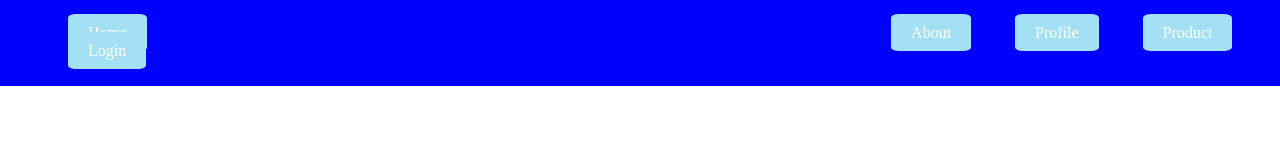
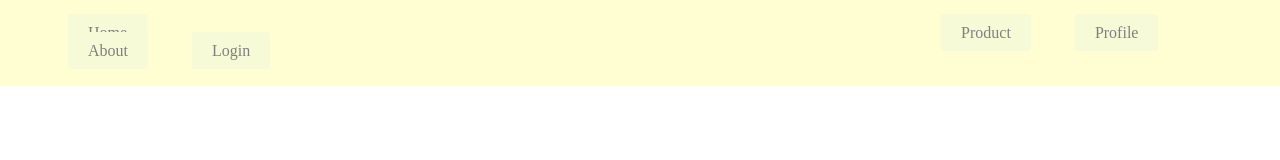
Before and after one commit to gegeact/CSS-style, a plain HTML site: page index.html in a window 1280 px wide. Drawn offline with Linux system fonts and the light colour scheme.

```diff
--- a/index.html
+++ b/index.html
@@ -13,9 +13,9 @@
                 <li class="nav-header">Home</li>
             </div>
             <div class="nav-left">
+                <li class="nav-item">Product</li>
+                <li class="nav-item">Profile</li>
                 <li class="nav-item">About</li>
-                <li class="nav-item">Profile</li>
-                <li class="nav-item">Product</li>
                 <li class="nav-item">Login</li>
             </div>
 
--- a/style.css
+++ b/style.css
@@ -3,22 +3,22 @@
 }
 
 .navbar {
-    background-color: blue;
-    color: white;
+    background-color: rgb(255, 254, 211);
+    color: grey;
     padding: 10px;
     margin: -10px;
 }
 
 li {
     list-style-type: none;
-    background-color: rgb(164, 224, 243);
+    background-color: rgb(246, 250, 215);
     display: inline;
     padding-right: 20px;
     padding-left: 20px;
     padding-top: 10px;
     padding-bottom: 10px;
     margin: 20px;
-    border-radius: 10%;
+    border-radius: 5%;
 }
 
 .nav-right {
@@ -29,5 +29,5 @@
 .nav-left {
 display: inline;
 margin-right: 0px;
-margin-left: 700px;
+margin-left: 750px;
 }
```
